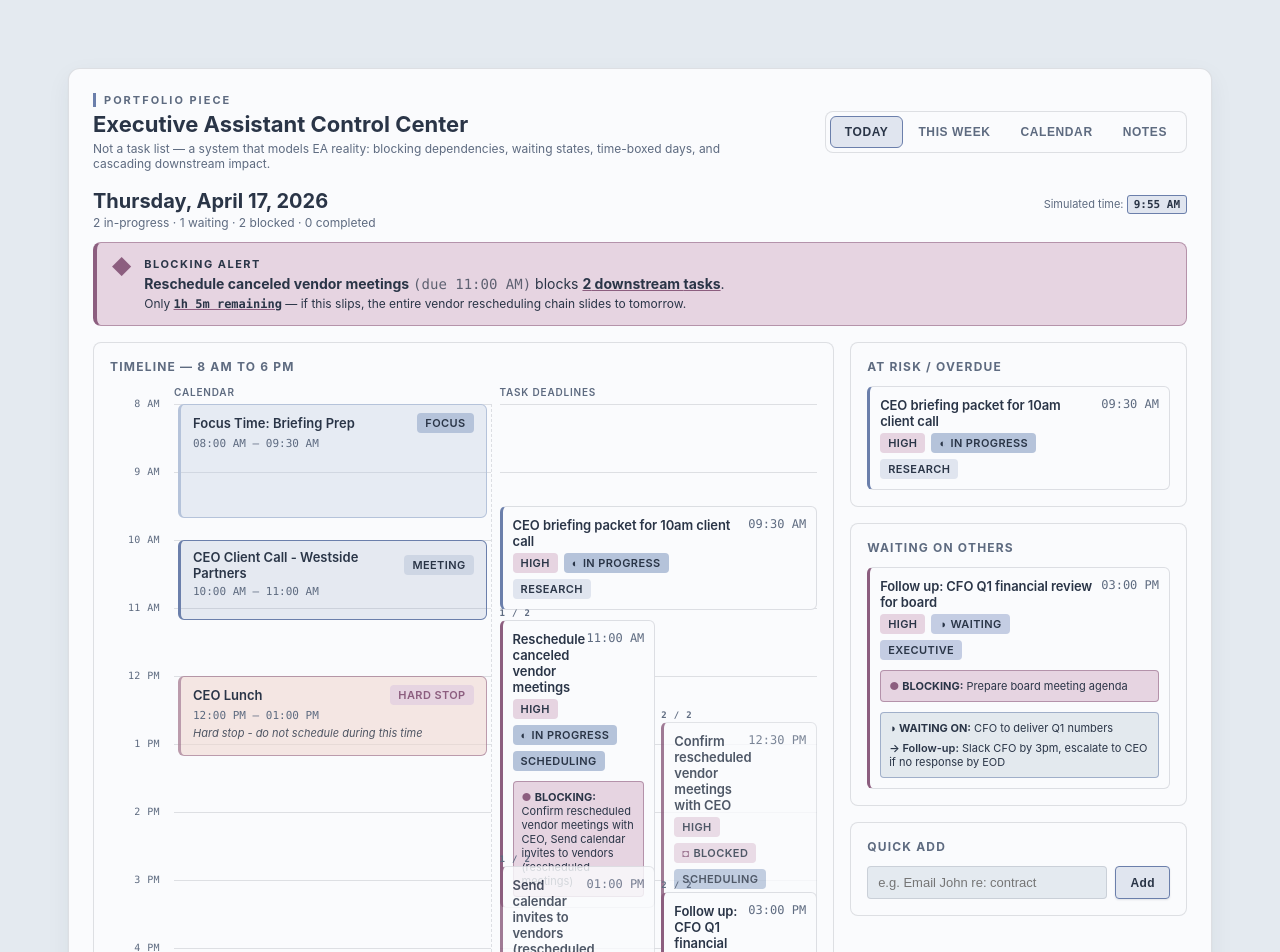
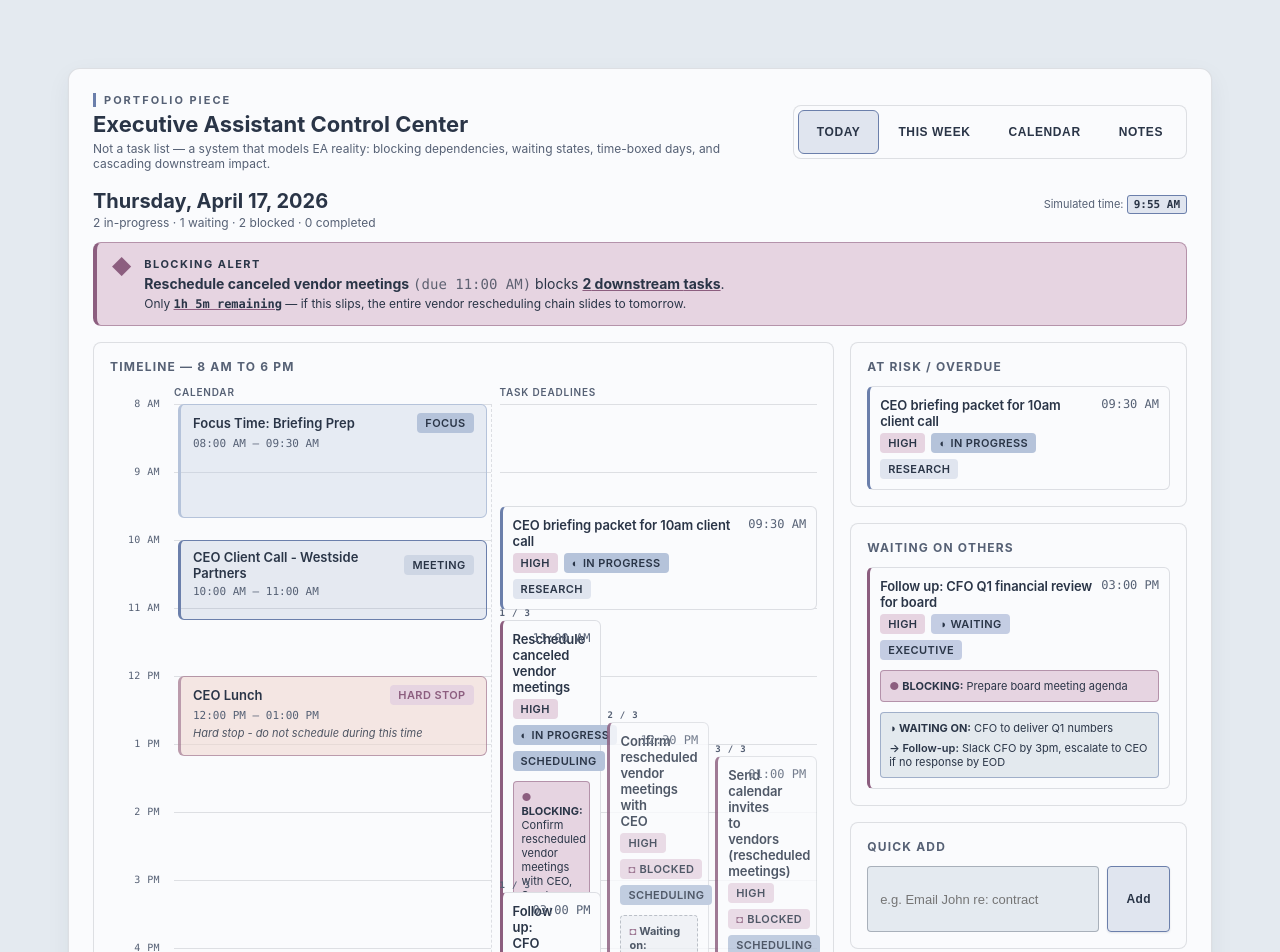
Before and after one commit to devika-builds/ea-control-center, a React (Vite) app in the folder ea-control-center/: page / in a window 1280 px wide. Shown: the top 952 px of the page. Built offline with nearby package versions, Linux system fonts and the light colour scheme.

Commit message:
Add files via upload

```diff
--- a/ea-control-center/src/ExecutiveAssistantControlCenter.jsx
+++ b/ea-control-center/src/ExecutiveAssistantControlCenter.jsx
@@ -1,4 +1,4 @@
-import React, { useState, useMemo, useCallback } from "react";
+import React, { useState, useMemo, useCallback, useEffect, useRef } from "react";
 
 // ---------------------------------------------------------------------------
 // Executive Assistant Control Center
@@ -18,7 +18,7 @@ const COLORS = {
 
   // Typography & borders
   text: "#2A3547",            // Navy Ink — primary text (~12:1 on Silk White)
-  textSecondary: "#5E6B80",   // Mid slate — metadata, hints
+  textSecondary: "#566175",   // Mid slate — metadata, hints (~5.0:1 on Platinum body, AA)
   borderColor: "rgba(42, 53, 71, 0.14)",
   borderStrong: "rgba(42, 53, 71, 0.32)",
 
@@ -425,9 +425,21 @@ const TaskCard = ({ task, taskIndex, onSelect, compact }) => {
     ? Math.min(100, Math.round((task.progress.done / task.progress.estimated) * 100))
     : null;
 
+  // Render as a real <button> when interactive — gains tab order, Enter/Space
+  // activation, focus-visible ring, and SR "button" role. Falls back to a <div>
+  // when this card is used in a non-interactive context (e.g., drawer preview).
+  const Wrapper = onSelect ? "button" : "div";
+  const wrapperProps = onSelect
+    ? {
+        type: "button",
+        onClick: () => onSelect(task),
+        className: "eacc-task-card eacc-btn",
+        "aria-label": `Task: ${task.title}. ${statusMeta.label}. Due ${task.dueTime}.`,
+      }
+    : {};
   return (
-    <div
-      onClick={() => onSelect && onSelect(task)}
+    <Wrapper
+      {...wrapperProps}
       style={{
         background: isCompleted ? COLORS.cardBgMuted : COLORS.cardBg,
         border: `1px solid ${COLORS.borderColor}`,
@@ -438,6 +450,12 @@ const TaskCard = ({ task, taskIndex, onSelect, compact }) => {
         opacity: isBlocked || isCompleted ? 0.82 : 1,
         position: "relative",
         transition: "transform 120ms ease, box-shadow 120ms ease",
+        // Button reset — only needed when rendered as <button>
+        font: "inherit",
+        color: "inherit",
+        textAlign: "left",
+        width: "100%",
+        display: "block",
       }}
       onMouseEnter={(e) => {
         if (onSelect) {
@@ -603,7 +621,7 @@ const TaskCard = ({ task, taskIndex, onSelect, compact }) => {
           )}
         </div>
       )}
-    </div>
+    </Wrapper>
   );
 };
 
@@ -719,51 +737,77 @@ const EventBlock = ({ event }) => {
 
 // Estimate a compact task card's rendered height so deadline blocks occupy
 // an appropriate slice of the timeline even when no explicit duration exists.
-// `columnCount` accounts for side-by-side packing: narrower cards wrap more.
+// `columnCount` accounts for side-by-side packing: when cards are squeezed to
+// 50 % width (or tighter) the title + context lines wrap more, so their real
+// rendered height is meaningfully taller than a full-width card's.
 const estimateCompactTaskHeight = (task, columnCount = 1) => {
-  // Rough char budget per line. A full-width compact card fits ~46 chars of
-  // 13px title text; halving the width halves the budget (floor at 20).
-  const charsPerLine = Math.max(20, Math.floor(46 / columnCount));
+  // Rough char budget per line. A full-width compact card fits ~48 chars of
+  // 13px title text; each additional column roughly halves that budget.
+  const charsPerLine = Math.max(16, Math.floor(48 / columnCount));
   const titleLen = (task.title || "").length;
-  const titleLines = Math.min(3, Math.max(1, Math.ceil(titleLen / charsPerLine)));
-
-  // Base: title row + meta row (chips/time) + padding.
-  let h = 58 + titleLines * 18;
+  const titleLines = Math.max(1, Math.ceil(titleLen / charsPerLine));
+
+  // Base: header row (1-line title) + meta row (chips/time) + padding.
+  let h = 60 + titleLines * 20;
 
   const isBlocked = task.status === "blocked";
   const isWaiting = task.status === "waiting";
   const isBlocking =
     (task.blockingTasks || []).length > 0 && !isBlocked && task.status !== "completed";
 
-  // Context lines (BLOCKING / WAITING ON / follow-up) wrap more when squeezed.
-  const contextLine = columnCount > 1 ? 44 : 32;
+  // Context lines (BLOCKING / WAITING ON / follow-up) wrap more aggressively
+  // when squeezed, so budget extra vertical room per column.
+  const contextLine = columnCount > 1 ? 52 : 34;
 
   if (isBlocking) h += contextLine;
   if (isBlocked && (task.blockedBy || []).length > 0) h += contextLine;
   if (isWaiting) {
     h += contextLine;
-    if (task.followUpAction) h += columnCount > 1 ? 32 : 22;
+    if (task.followUpAction) h += columnCount > 1 ? 36 : 24;
   }
   return h;
 };
 
-// Collision-detection column assignment with a hard cap at 2 columns.
-// When a task would demand a 3rd column, we close the current cluster and
-// push the task down to start a new cluster below. It loses some time-axis
-// precision but stays readable — narrow strips below ~45% width wrap text
-// to one-word-per-line and become unusable.
-const MAX_COLUMNS = 2;
-
+// Collision-detection column assignment.
+//
+// Each task occupies a vertical slice of the timeline from its due-time top
+// to top + estimated height. Tasks whose slices overlap get assigned to
+// adjacent columns so they render side-by-side rather than stacking.
+//
+// Algorithm:
+//   1. Sort tasks by due time (idealTop).
+//   2. Walk through them, assigning each the lowest column index whose last
+//      task ended before this one starts (interval-graph coloring / greedy).
+//   3. Group contiguous overlap runs into clusters; every card in a cluster
+//      shares the same columnCount, so their widths are equal and they
+//      line up into a clean side-by-side grid.
+//
+// Returns: { placements: [{ task, top, height, column, columnCount }], totalHeight }
 const computeTaskColumns = (tasks) => {
   const valid = tasks.filter((t) => parseTimeToHours(t.dueTime) != null);
   const sorted = [...valid].sort(
     (a, b) => parseTimeToHours(a.dueTime) - parseTimeToHours(b.dueTime)
   );
 
+  // Helper: build an initial slice with a height estimate for the given width.
+  const makeSlice = (task, columnCount) => {
+    const top = (parseTimeToHours(task.dueTime) - DAY_START_HOUR) * HOUR_HEIGHT;
+    const height = estimateCompactTaskHeight(task, columnCount);
+    return { task, top, bottom: top + height, height };
+  };
+
+  // We run the cluster-and-assign loop iteratively: we re-estimate heights
+  // once we know each cluster's columnCount, then flush the cluster with
+  // width-accurate bottoms. If a re-estimated card now overlaps the next
+  // incoming task, the new task joins the existing cluster instead of opening
+  // a new one — preventing the visual stacking bug.
+
   const placements = [];
-  let cluster = [];
-  let clusterEnd = -Infinity;
-
+  let cluster = []; // [{ task, top, bottom, height, column }]
+  let clusterEnd = -Infinity; // max bottom in cluster, AFTER repack
+
+  // Repack: once we know cluster.length and max column, recompute heights
+  // with the proper columnCount and refresh bottom/clusterEnd.
   const repackCluster = () => {
     if (!cluster.length) return 0;
     const columnCount = Math.max(...cluster.map((p) => p.column)) + 1;
@@ -778,57 +822,39 @@ const computeTaskColumns = (tasks) => {
   };
 
   const flushCluster = () => {
-    if (!cluster.length) return 0;
-    const bottom = repackCluster();
+    if (!cluster.length) return;
+    repackCluster();
     placements.push(...cluster);
     cluster = [];
     clusterEnd = -Infinity;
-    return bottom;
-  };
-
-  const makeSlice = (task, columnCount, forcedTop) => {
-    const naturalTop = (parseTimeToHours(task.dueTime) - DAY_START_HOUR) * HOUR_HEIGHT;
-    const top = forcedTop != null ? forcedTop : naturalTop;
-    const height = estimateCompactTaskHeight(task, columnCount);
-    return { task, top, bottom: top + height, height };
   };
 
   sorted.forEach((task) => {
     const s = makeSlice(task, 1);
-
-    // If this task starts after the cluster's repacked bottom, flush.
+    // If this task starts after the current cluster's (repacked) bottom, the
+    // previous cluster is complete — flush it.
     if (s.top >= clusterEnd) {
       flushCluster();
     }
-
-    // Try to assign a column within the cluster (capped at MAX_COLUMNS).
+    // Assign lowest free column within the active cluster.
     const columnEnds = {};
     cluster.forEach((p) => {
       columnEnds[p.column] = Math.max(columnEnds[p.column] ?? -Infinity, p.bottom);
     });
     let column = 0;
-    while ((columnEnds[column] ?? -Infinity) > s.top && column < MAX_COLUMNS) {
-      column += 1;
-    }
-
-    if (column < MAX_COLUMNS) {
-      // Fits. Add to cluster and repack with the new columnCount.
+    while ((columnEnds[column] ?? -Infinity) > s.top) column += 1;
     cluster.push({ ...s, column });
+    // Tentatively repack NOW so the next iteration's overlap test uses
+    // width-accurate heights. This is what prevents the "looks fine at
+    // full width but overlaps at 50%" bug.
     clusterEnd = repackCluster();
-    } else {
-      // Would need a 3rd column → close the cluster, push this task below.
-      const flushedBottom = flushCluster();
-      const bumpedTop = Math.max(s.top, flushedBottom + 6);
-      const bumped = makeSlice(task, 1, bumpedTop);
-      cluster.push({ ...bumped, column: 0 });
-      clusterEnd = repackCluster();
-    }
   });
   flushCluster();
 
   const totalHeight = placements.reduce((m, p) => Math.max(m, p.bottom), 0);
   return { placements, totalHeight };
 };
+
 // Renders a single task card into its assigned column. Uses calc() so the
 // N cards in a cluster evenly divide the lane width, minus a small gutter.
 const TaskColumnBlock = ({ task, taskIndex, onSelect, top, height, column, columnCount }) => {
@@ -1258,8 +1284,13 @@ const QuickAdd = () => {
       }}
     >
       <SectionTitle>Quick Add</SectionTitle>
+      <label htmlFor="eacc-quick-add-input" style={{ position: "absolute", width: 1, height: 1, padding: 0, margin: -1, overflow: "hidden", clip: "rect(0,0,0,0)", whiteSpace: "nowrap", border: 0 }}>
+        Quick add task
+      </label>
       <div style={{ display: "flex", gap: 8 }}>
         <input
+          id="eacc-quick-add-input"
+          aria-label="Quick add task"
           value={text}
           onChange={(e) => setText(e.target.value)}
           onKeyDown={(e) => e.key === "Enter" && submit()}
@@ -1267,17 +1298,19 @@ const QuickAdd = () => {
           style={{
             flex: 1,
             background: COLORS.background,
-            border: `1px solid ${COLORS.borderColor}`,
+            border: `1px solid ${COLORS.borderStrong}`,
             borderRadius: 4,
             color: COLORS.text,
-            padding: "8px 10px",
+            padding: "10px 12px",
             fontSize: 13,
             outline: "none",
+            minHeight: 44,
           }}
           onFocus={(e) => (e.currentTarget.style.borderColor = COLORS.accent)}
-          onBlur={(e) => (e.currentTarget.style.borderColor = COLORS.borderColor)}
+          onBlur={(e) => (e.currentTarget.style.borderColor = COLORS.borderStrong)}
         />
         <button
+          type="button"
           className="eacc-quickadd-btn eacc-btn"
           onClick={submit}
           style={{
@@ -1285,12 +1318,13 @@ const QuickAdd = () => {
             color: COLORS.text,
             border: `1px solid ${COLORS.accent}`,
             borderRadius: 4,
-            padding: "8px 14px",
+            padding: "10px 18px",
             fontSize: 12,
             fontWeight: 700,
             letterSpacing: 0.4,
             cursor: "pointer",
             boxShadow: "0 1px 2px rgba(42, 53, 71, 0.12)",
+            minHeight: 44,
           }}
         >
           Add
@@ -1729,6 +1763,41 @@ const NotesView = ({ notes, tasks, events, taskIndex }) => {
 // ---------------------------------------------------------------------------
 
 const TaskDetail = ({ task, taskIndex, onClose }) => {
+  const closeBtnRef = useRef(null);
+  const previouslyFocusedRef = useRef(null);
+
+  // Remember who opened us, move focus to Close button, and restore on unmount.
+  useEffect(() => {
+    if (!task) return undefined;
+    previouslyFocusedRef.current = typeof document !== "undefined" ? document.activeElement : null;
+    // Defer to next tick so the button exists in the DOM before focusing.
+    const id = setTimeout(() => {
+      if (closeBtnRef.current) closeBtnRef.current.focus();
+    }, 0);
+    return () => {
+      clearTimeout(id);
+      if (
+        previouslyFocusedRef.current &&
+        typeof previouslyFocusedRef.current.focus === "function"
+      ) {
+        previouslyFocusedRef.current.focus();
+      }
+    };
+  }, [task]);
+
+  // Escape closes the drawer.
+  useEffect(() => {
+    if (!task) return undefined;
+    const onKey = (e) => {
+      if (e.key === "Escape") {
+        e.stopPropagation();
+        onClose && onClose();
+      }
+    };
+    window.addEventListener("keydown", onKey);
+    return () => window.removeEventListener("keydown", onKey);
+  }, [task, onClose]);
+
   if (!task) return null;
   const blockedByTasks = (task.blockedBy || []).map((id) => taskIndex[id]).filter(Boolean);
   const blockingTasks = (task.blockingTasks || []).map((id) => taskIndex[id]).filter(Boolean);
@@ -1738,6 +1807,8 @@ const TaskDetail = ({ task, taskIndex, onClose }) => {
   const priorityMeta = PRIORITY_META[task.priority] || { label: task.priority, bg: COLORS.cardBgMuted, color: COLORS.text };
   const statusMeta = STATUS_META[task.status] || { label: task.status, icon: "●", bg: COLORS.cardBgMuted, color: COLORS.text };
   const categoryMeta = CATEGORY_META[task.category];
+
+  const titleId = `eacc-detail-title-${task.id}`;
 
   return (
     <div
@@ -1754,6 +1825,9 @@ const TaskDetail = ({ task, taskIndex, onClose }) => {
       }}
     >
       <div
+        role="dialog"
+        aria-modal="true"
+        aria-labelledby={titleId}
         onClick={(e) => e.stopPropagation()}
         style={{
           width: "min(480px, 100%)",
@@ -1778,21 +1852,26 @@ const TaskDetail = ({ task, taskIndex, onClose }) => {
             >
               {task.id}
             </div>
-            <div style={{ fontSize: 18, fontWeight: 700, color: COLORS.text, marginTop: 4 }}>
+            <div id={titleId} style={{ fontSize: 18, fontWeight: 700, color: COLORS.text, marginTop: 4 }}>
               {task.title}
             </div>
           </div>
           <button
+            ref={closeBtnRef}
+            type="button"
             className="eacc-close eacc-btn"
             onClick={onClose}
+            aria-label="Close task details"
             style={{
               background: "transparent",
-              border: `1px solid ${COLORS.borderColor}`,
-              color: COLORS.textSecondary,
+              border: `1px solid ${COLORS.borderStrong}`,
+              color: COLORS.text,
               borderRadius: 4,
-              padding: "4px 10px",
+              padding: "10px 14px",
               cursor: "pointer",
               fontSize: 12,
+              fontWeight: 600,
+              minHeight: 44,
             }}
           >
             Close
@@ -1995,6 +2074,8 @@ const ExecutiveAssistantControlCenter = () => {
 
         {/* Tabs */}
         <div
+          role="tablist"
+          aria-label="View"
           style={{
             display: "inline-flex",
             background: COLORS.cardBg,
@@ -2003,27 +2084,34 @@ const ExecutiveAssistantControlCenter = () => {
             padding: 4,
           }}
         >
-          {TABS.map((t) => (
+          {TABS.map((t) => {
+            const selected = activeTab === t.id;
+            return (
               <button
                 key={t.id}
-              className={`eacc-tab eacc-btn ${activeTab === t.id ? "eacc-tab-active" : ""}`}
+                type="button"
+                role="tab"
+                aria-selected={selected}
+                className={`eacc-tab eacc-btn ${selected ? "eacc-tab-active" : ""}`}
                 onClick={() => setActiveTab(t.id)}
                 style={{
-                background: activeTab === t.id ? COLORS.accentDim : "transparent",
-                color: activeTab === t.id ? COLORS.text : COLORS.textSecondary,
-                border: activeTab === t.id ? `1px solid ${COLORS.accent}` : "1px solid transparent",
+                  background: selected ? COLORS.accentDim : "transparent",
+                  color: selected ? COLORS.text : COLORS.text,
+                  border: selected ? `1px solid ${COLORS.accent}` : "1px solid transparent",
                   borderRadius: 6,
-                padding: "8px 14px",
+                  padding: "10px 18px",
                   fontSize: 12,
                   fontWeight: 700,
                   letterSpacing: 0.6,
                   cursor: "pointer",
                   textTransform: "uppercase",
+                  minHeight: 44,
                 }}
               >
                 {t.label}
               </button>
-          ))}
+            );
+          })}
         </div>
       </div>
 
```
Lines whose indentation alone changed are shown as unchanged.
